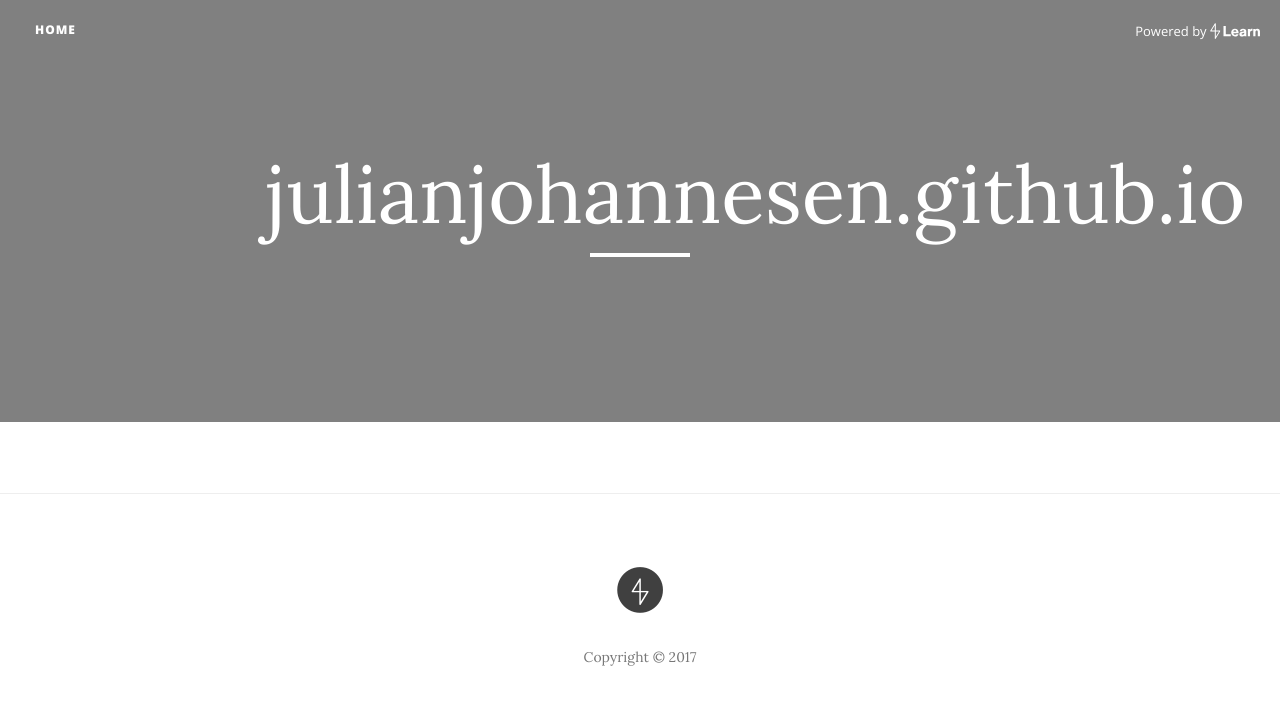
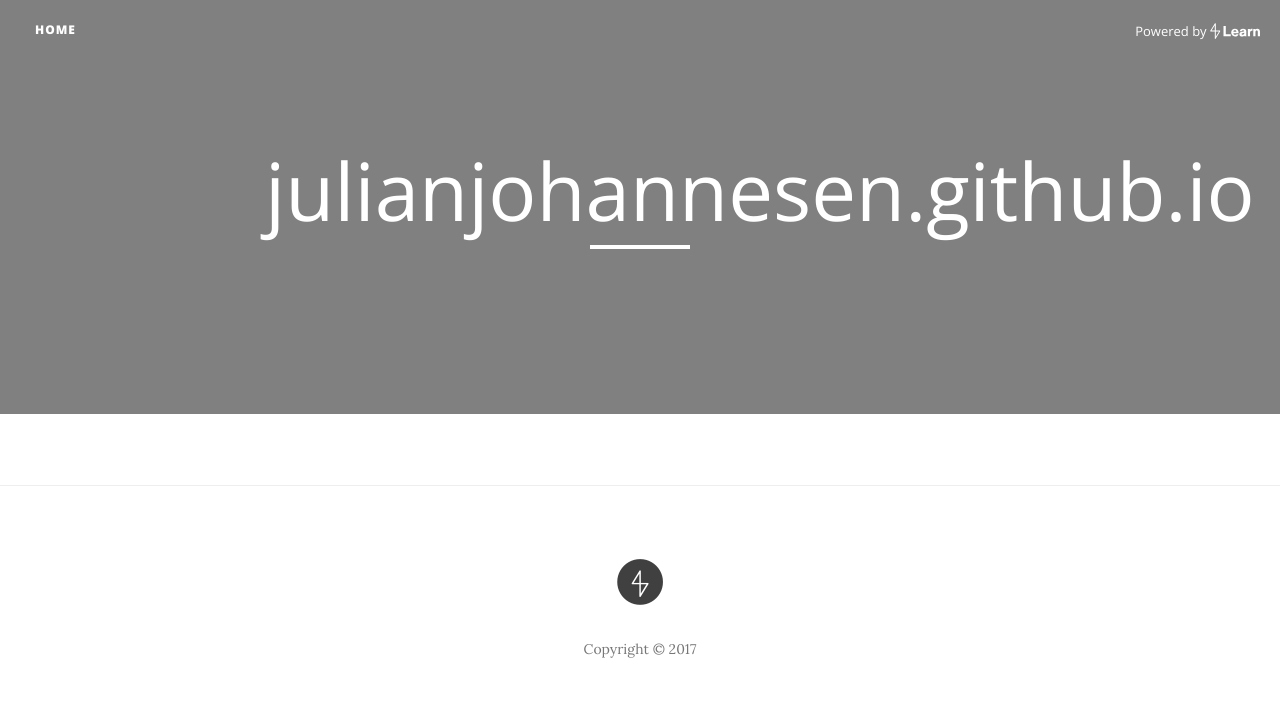
Before and after one commit to julianjohannesen/julianjohannesen.github.io, a Jekyll site: the page built from index.html, in a window 1280 px wide. Shown: the top 705 px of the page. Built offline with Jekyll 4.4.1, drawn with Linux system fonts in a browser that asks for light colours; nearby versions of some CDN libraries.

Commit message:
Update clean-blog.css

```diff
--- a/css/clean-blog.css
+++ b/css/clean-blog.css
@@ -16,10 +16,17 @@ p {
 p a {
   text-decoration: underline;
 }
-h6.powered_by {
+h1,
+h2,
+h3,
+h4,
+h5,
+h6 {
   font-family: 'Open Sans', 'Helvetica Neue', Helvetica, Arial, sans-serif;
   font-weight: normal;
   line-height: 1;
+}
+h6.powered_by {
   font-size: 13px;
   margin-top: 0px;
 }
```
